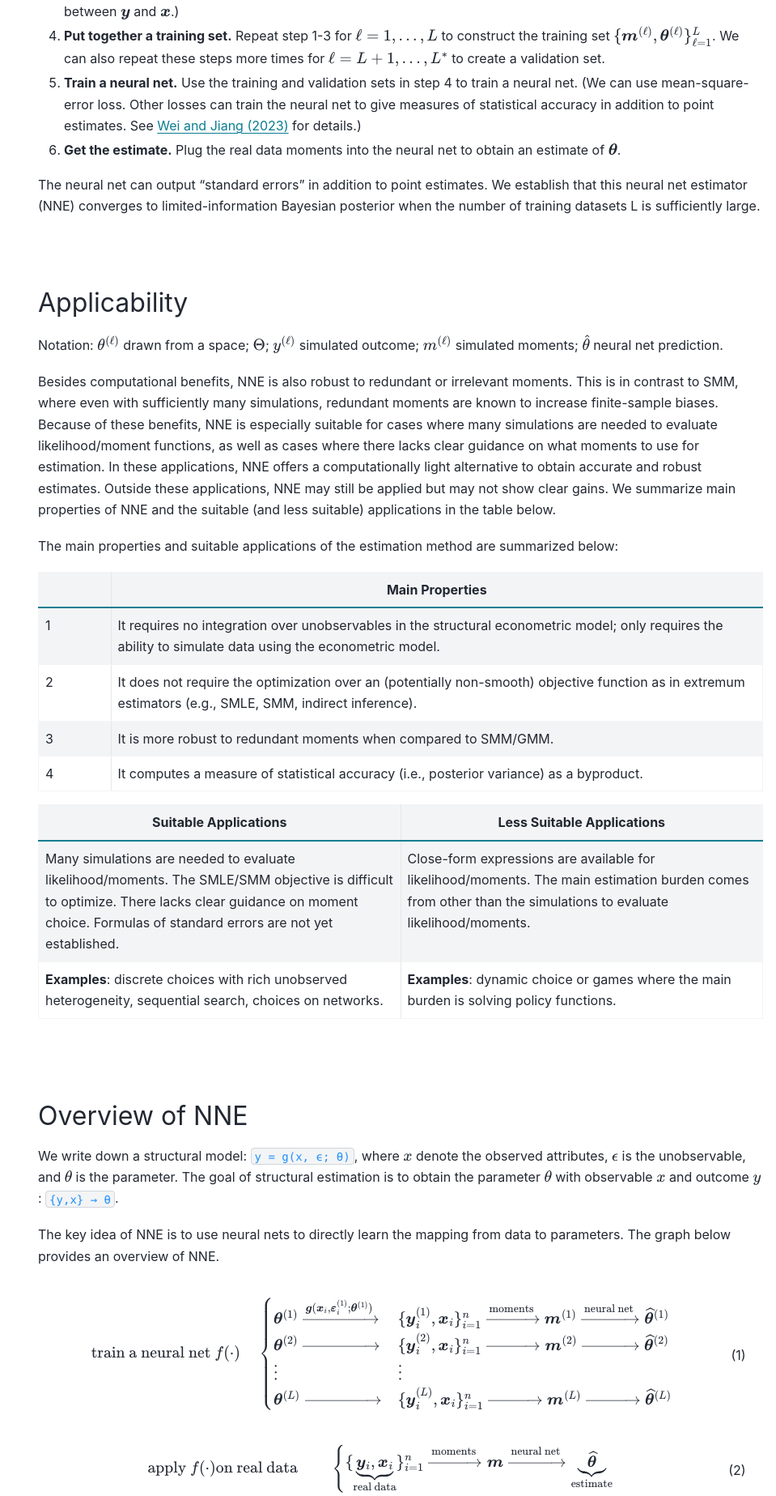
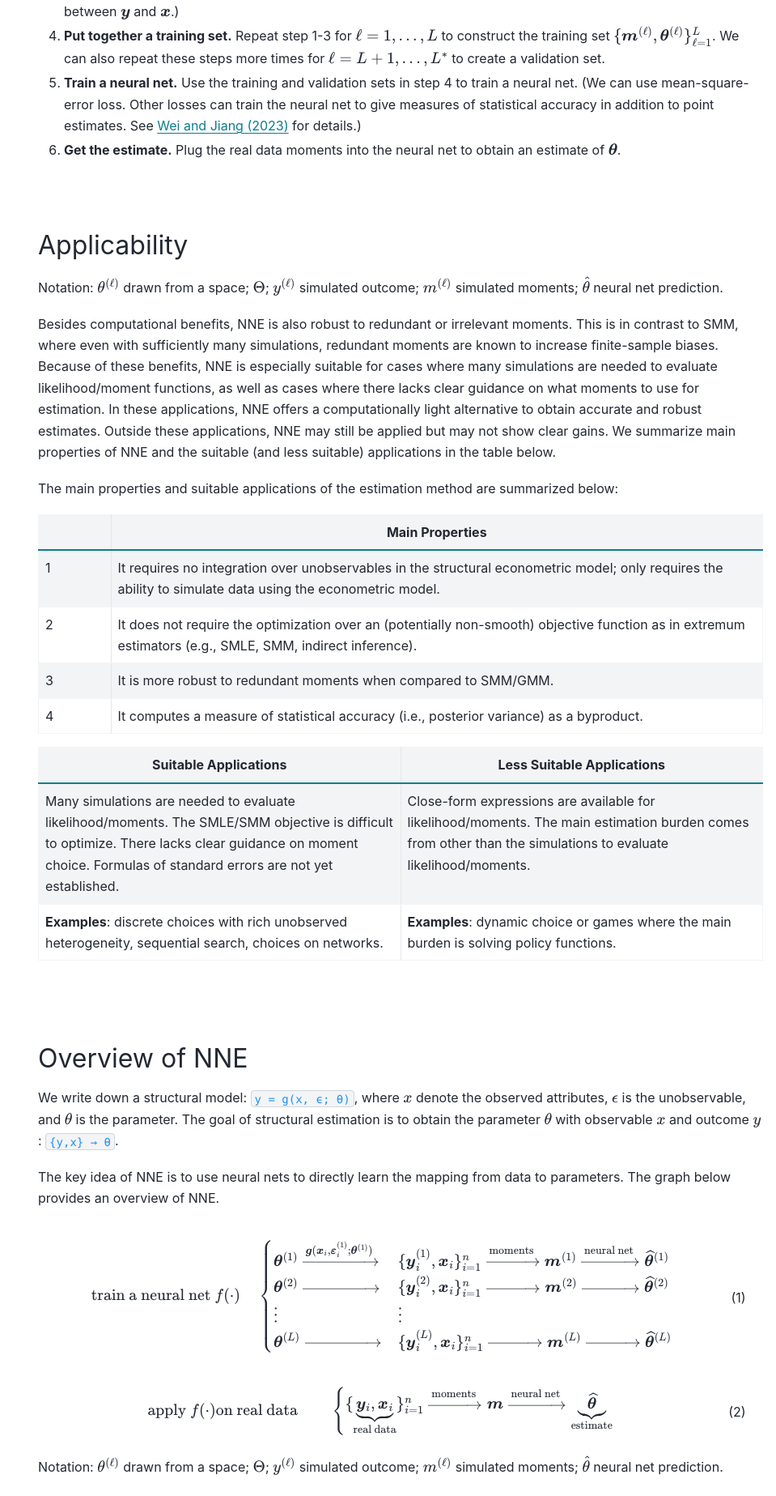
Before and after one commit to nnehome/nnehome.github.io, a Sphinx documentation site: the page built from docs/source/home/home.rst, in a window 1280 px wide. Shown: the part 1885-3732 px from the top of the page at 81% size, without its empty margins (321-1280 px from the left). Built offline with Sphinx 7.4.7 and the PyData theme 0.15.4, drawn with Linux system fonts in a browser that asks for light colours.

Commit message:
some change

```diff
--- a/docs/source/home/home.rst
+++ b/docs/source/home/home.rst
@@ -67,9 +67,6 @@
 #. **Train a neural net.** Use the training and validation sets in step 4 to train a neural net. (We can use mean-square-error loss. Other losses can train the neural net to give measures of statistical accuracy in addition to point estimates. See `Wei and Jiang (2023) <https://papers.ssrn.com/sol3/papers.cfm?abstract_id=3496098#>`_ for details.)
 
 #. **Get the estimate.** Plug the real data moments into the neural net to obtain an estimate of :math:`\boldsymbol{\theta}`.
-
-The neural net can output "standard errors" in addition to point estimates. We establish that this neural net estimator (NNE)
-converges to limited-information Bayesian posterior when the number of training datasets L is sufficiently large.
 
 |
 
```
